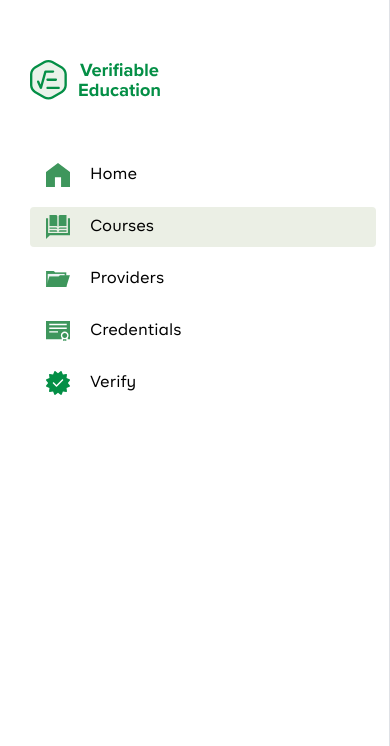
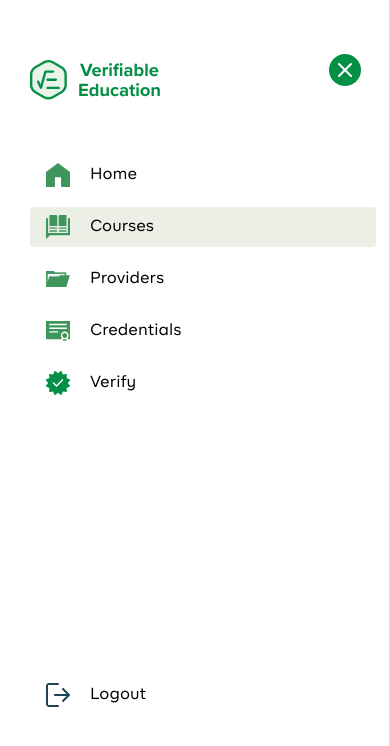
Before and after one commit to scimitar19/Angular-assignment, a React (Create React App) app: page /courses in a window 390 px wide. Both pictures are taken after a click on the button 43 px from the left and 33 px from the top of the page. Shown: the top 746 px of the page. Built offline with nearby package versions, Linux system fonts and the light colour scheme; a small style sheet from the web is missing.

Commit message:
fixed responsixe issues and add icons and logout button

```diff
--- a/src/components/Header/header.module.scss
+++ b/src/components/Header/header.module.scss
@@ -1,6 +1,8 @@
 @import "./../../variables.scss";
 .expandIcon {
     display:  none;
+    border-color: $primaryColor;
+    padding: 3px 5px;
 }
 .MainLayoutNavbar{
     border-bottom: 1px solid #DFE1E6;
@@ -67,4 +69,8 @@
     .searchMainDiv {
         display: none;
     }
+    .profileImageMainDiv {
+        width: 100%;
+        text-align: end;
+    }
 }
--- a/src/components/Header/index.tsx
+++ b/src/components/Header/index.tsx
@@ -19,9 +19,16 @@ const Header: React.FC<Props> = (props) => {
         variant="outline-info"
         onClick={props?.toggle}
         className={`${Style.expandIcon}`}
-      ></Button>
+      >
+        <svg width="24" height="24" viewBox="0 0 24 24" fill="none" xmlns="http://www.w3.org/2000/svg">
+          <path d="M4 6H20" stroke="#048F46" strokeWidth="2" strokeLinecap="round" strokeLinejoin="round"/>
+          <path d="M4 12H20" stroke="#048F46" strokeWidth="2" strokeLinecap="round" strokeLinejoin="round"/>
+          <path d="M4 18H20" stroke="#048F46" strokeWidth="2" strokeLinecap="round" strokeLinejoin="round"/>
+          </svg>
+
+      </Button>
       <Navbar.Toggle aria-controls="responsive-navbar-nav" />
-      <Navbar.Collapse id="responsive-navbar-nav" className = "justify-content-between">
+      <Navbar.Collapse id="responsive-navbar-nav" className = {`justify-content-between`}>
         <Box className = {`${Style.searchMainDiv}`} >
           <input type="text" placeholder="Search" className = {`${Style.searchFiled}`} />
           <img src={SearchIcon} alt="" className = {`${Style.searchImage}`} />
--- a/src/components/Sidebar/index.tsx
+++ b/src/components/Sidebar/index.tsx
@@ -11,7 +11,7 @@ import Box from "../Box";
 import { Link } from "react-router-dom";
 import { useLocation } from 'react-router-dom';
 import { StaticRoutesEnum } from "../../utils/Enums/Routes";
-
+import LogoutIcon from "./../../assets/icons/logout.svg"
 interface Props {
     isOpen ?: boolean;
     toggle ?: ()=>void
@@ -19,19 +19,22 @@ interface Props {
 
 const Sidebar : React.FC<Props> = (props) => {
   const location = useLocation();
-  console.log(location.pathname)
     return (
         <Box className={props?.isOpen ? `sidebar is-open ` :  'sidebar'}>
           <Box className="sidebar-header">
             <img src = {Logo} onClick={props?.toggle}/>
-            {/* <Button
+            <Button
               variant="link"
               onClick={props?.toggle}
-              style={{ color: "#fff" }}
-              className="mt-4"
+              style={{ color: "black" }}
+              className="closeButton"
             >
-              close
-            </Button> */}
+            <svg width="32" height="32" viewBox="0 0 32 32" fill="none" xmlns="http://www.w3.org/2000/svg">
+            <circle cx="16" cy="16" r="16" fill="#048F46"/>
+            <path d="M22 10L10 22" stroke="white" strokeWidth="2" strokeLinecap="round" strokeLinejoin="round"/>
+            <path d="M10 10L22 22" stroke="white" strokeWidth="2" strokeLinecap="round" strokeLinejoin="round"/>
+            </svg>
+            </Button>
           </Box>
 
           <Nav className="flex-column pt-2" >
@@ -80,6 +83,17 @@ const Sidebar : React.FC<Props> = (props) => {
               </Link>
             </Nav.Item>
           </Nav>
+
+            <Box className = {'logoutDiv'}>
+            <Nav.Item >
+              <Link to={'/'} className ="nav-link">
+                <img src = {LogoutIcon} />
+                  <span className  = "text">
+                    Logout
+                  </span>
+              </Link>
+            </Nav.Item>
+            </Box>
         </Box>
       );
 }
--- a/src/components/Sidebar/sidebar.scss
+++ b/src/components/Sidebar/sidebar.scss
@@ -11,7 +11,12 @@
     border-right: 1px solid #DFE1E6;
 
   }
-
+  .closeButton {
+    position: absolute !important;
+    right: 0;
+    top: 20px;
+    display: none;
+  }
   .sidebar.is-open {
     margin-left: 0;
     transition: .5s;
@@ -92,3 +97,14 @@
     cursor: pointer;
     display: none;
   }
+
+  .logoutDiv {
+    position: absolute;
+    top: 80%;
+  }
+  @media (max-width: 900px) {
+    .closeButton {
+      display: revert;
+      transition: 1s;
+    }
+  }
--- a/src/pages/CoursesView/index.tsx
+++ b/src/pages/CoursesView/index.tsx
@@ -91,7 +91,7 @@ const columns = [
   return (
     <>
       <Box style = {{marginBottom : "20px"}}>
-        <Box className= {`d-flex justify-content-between align-items-center`}>
+        <Box className= {`d-md-flex justify-content-between align-items-center`}>
           <Heading text="Courses" classes={"heading"} />
           <DynamicButton title = "Add Course" icon = {<img src = {AddOne} className = "mr-2"/>}/>
         </Box>
--- a/src/pages/CredentialsView/index.tsx
+++ b/src/pages/CredentialsView/index.tsx
@@ -107,7 +107,7 @@ const columns = [
   return (
     <>
       <Box style = {{marginBottom : "20px"}}>
-        <Box className= {`d-flex justify-content-between align-items-center`}>
+        <Box className= {`d-md-flex justify-content-between align-items-center`}>
           <Heading text="Credentials" classes={"heading"} />
           <DynamicButton title = "Issue Credential" icon = {<img src = {AddOne} className = "mr-2"/>}/>
         </Box>
--- a/src/pages/Dashboard/Porvider/provider.module.scss
+++ b/src/pages/Dashboard/Porvider/provider.module.scss
@@ -37,3 +37,24 @@
         background-color: white;
     }
 }
+
+@media (max-width: 600px) {
+    .mainBox{
+        margin-bottom: 20px;
+        .rowOne {
+
+
+            .one {
+                width: 32%;
+            }
+            .two {
+                width: 60%;
+            }
+        }
+
+        .backgroundWhite {
+            background-color: white;
+        }
+    }
+
+}
--- a/src/pages/ProviderView/index.tsx
+++ b/src/pages/ProviderView/index.tsx
@@ -94,7 +94,7 @@ const columns = [
   return (
     <>
       <Box style = {{marginBottom : "20px"}}>
-        <Box className= {`d-flex justify-content-between align-items-center`}>
+        <Box className= {`d-md-flex justify-content-between align-items-center`}>
           <Heading text="Providers" classes={"heading"} />
           <DynamicButton title = "Add Provider" icon = {<img src = {AddOne} className = "mr-2"/>}/>
         </Box>
```
Also changed, not shown: src/assets/icons/logout.svg (added).
